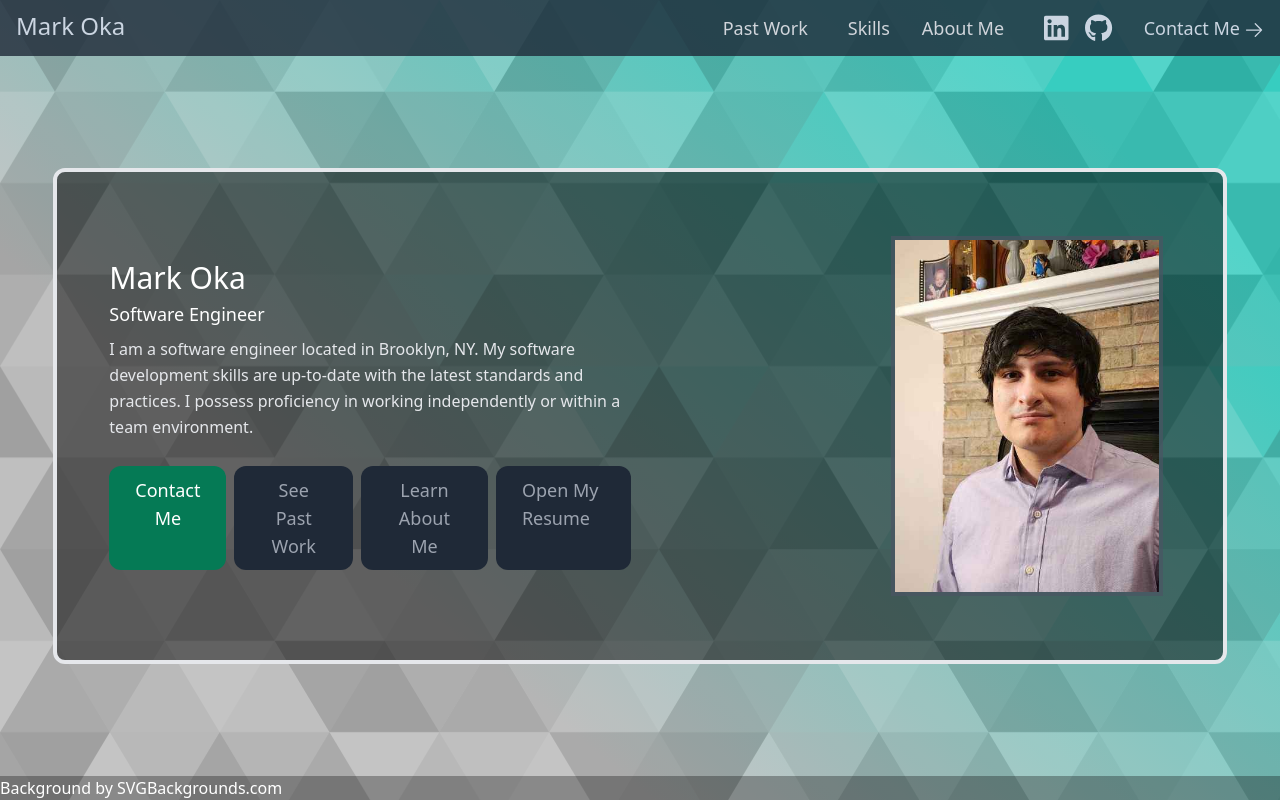
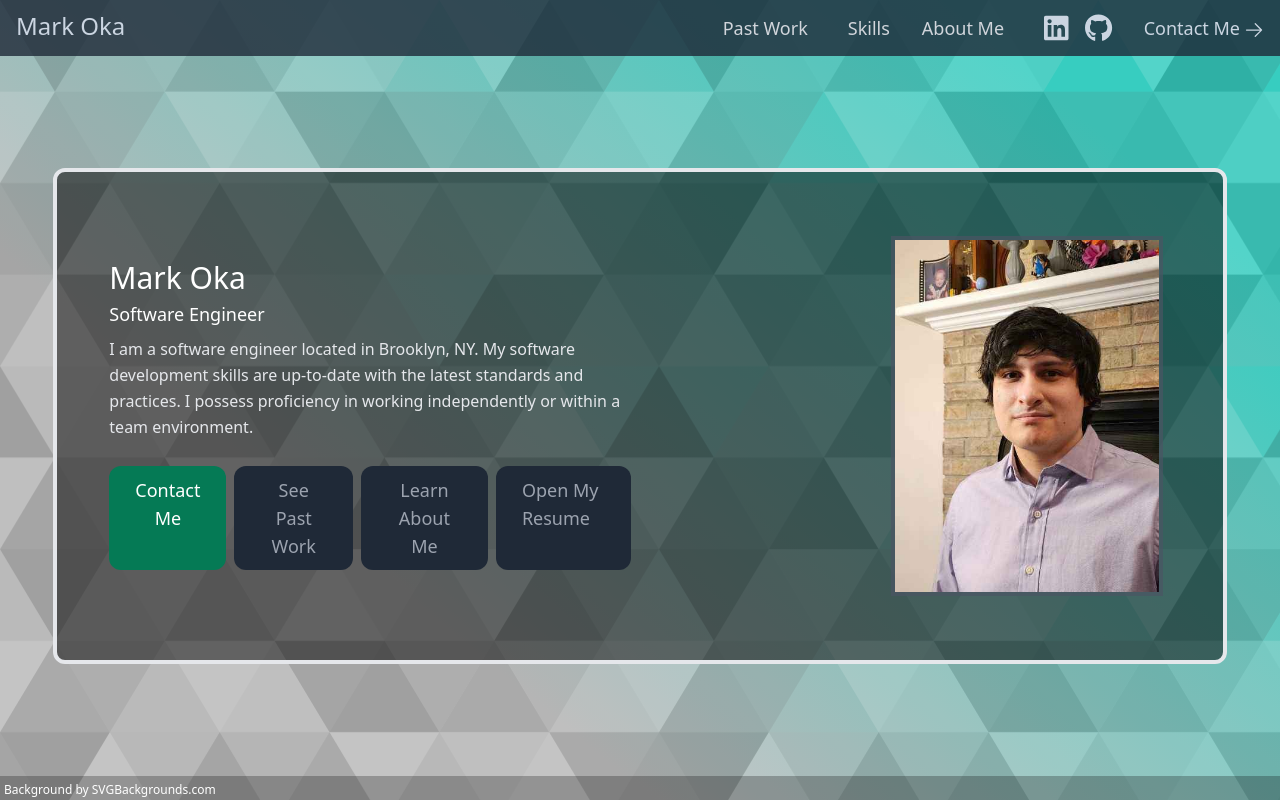
Before and after one commit to markoka101/portfolio, a React (Create React App) app: page / in a window 1280 px wide. Built offline with nearby package versions, Linux system fonts and the light colour scheme.

Commit message:
changed bg opacity and text size on footer

```diff
--- a/src/App.js
+++ b/src/App.js
@@ -24,8 +24,11 @@ export default function App() {
                     </Routes>
                 </Flowbite>
             </BrowserRouter>
-            <footer className="bg-black bg-opacity-30 text-white  mt-auto bottom-0">
-                <a href="https://www.svgbackgrounds.com/set/free-svg-backgrounds-and-patterns/">
+            <footer className="bg-black bg-opacity-25 text-white  mt-auto bottom-0">
+                <a
+                    href="https://www.svgbackgrounds.com/set/free-svg-backgrounds-and-patterns/ "
+                    className="text-xs pl-1"
+                >
                     Background by SVGBackgrounds.com
                 </a>
             </footer>
```
